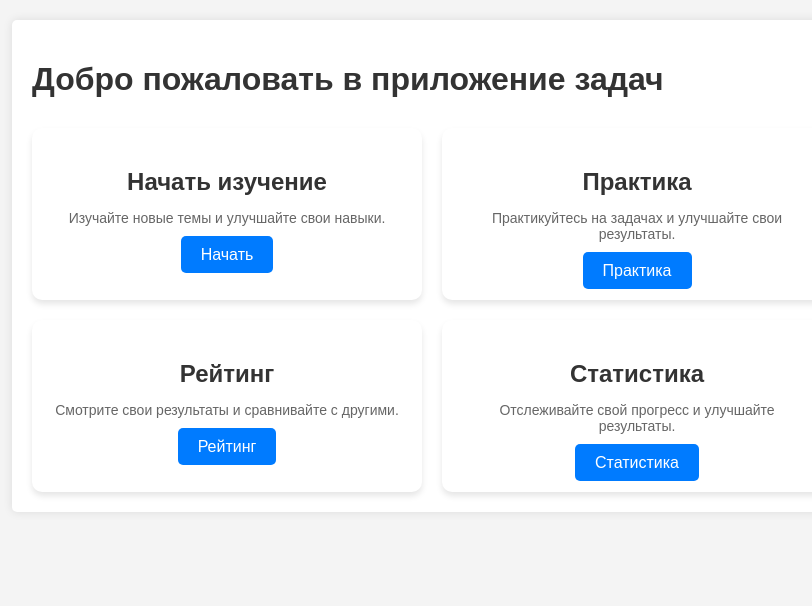
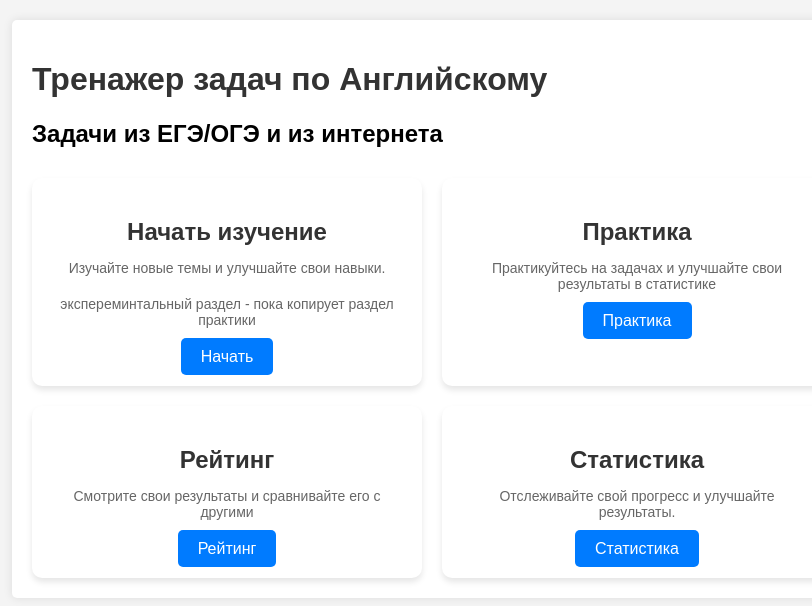
Before and after one commit to Andrey-Zobnin/appENG, a Flask app: page / in a window 1280 px wide. Shown: the top 606 px of the page, without its empty margins (208-1020 px from the left). Run offline with Flask 3, Linux system fonts and the light colour scheme.

```diff
--- a/templates/index.html
+++ b/templates/index.html
@@ -8,21 +8,23 @@
 </head>
 <body>
     <div class="container">
-        <h1>Добро пожаловать в приложение задач</h1>
+        <h1>Тренажер задач по Английскому</h1>
+        <h2>Задачи из ЕГЭ/ОГЭ и из интернета</h2>
         <div class="main-menu">
             <div class="menu-section">
                 <h2>Начать изучение</h2>
                 <p>Изучайте новые темы и улучшайте свои навыки.</p>
+                <p> экспереминтальный раздел - пока копирует раздел практики </p>
                 <a href="/study" class="menu-button">Начать</a>
             </div>
             <div class="menu-section">
                 <h2>Практика</h2>
-                <p>Практикуйтесь на задачах и улучшайте свои результаты.</p>
+                <p>Практикуйтесь на задачах и улучшайте свои результаты в статистике</p>
                 <a href="/practice" class="menu-button">Практика</a>
             </div>
             <div class="menu-section">
                 <h2>Рейтинг</h2>
-                <p>Смотрите свои результаты и сравнивайте с другими.</p>
+                <p>Смотрите свои результаты и сравнивайте его с другими</p>
                 <a href="/rating" class="menu-button">Рейтинг</a>
             </div>
             <div class="menu-section">
```
